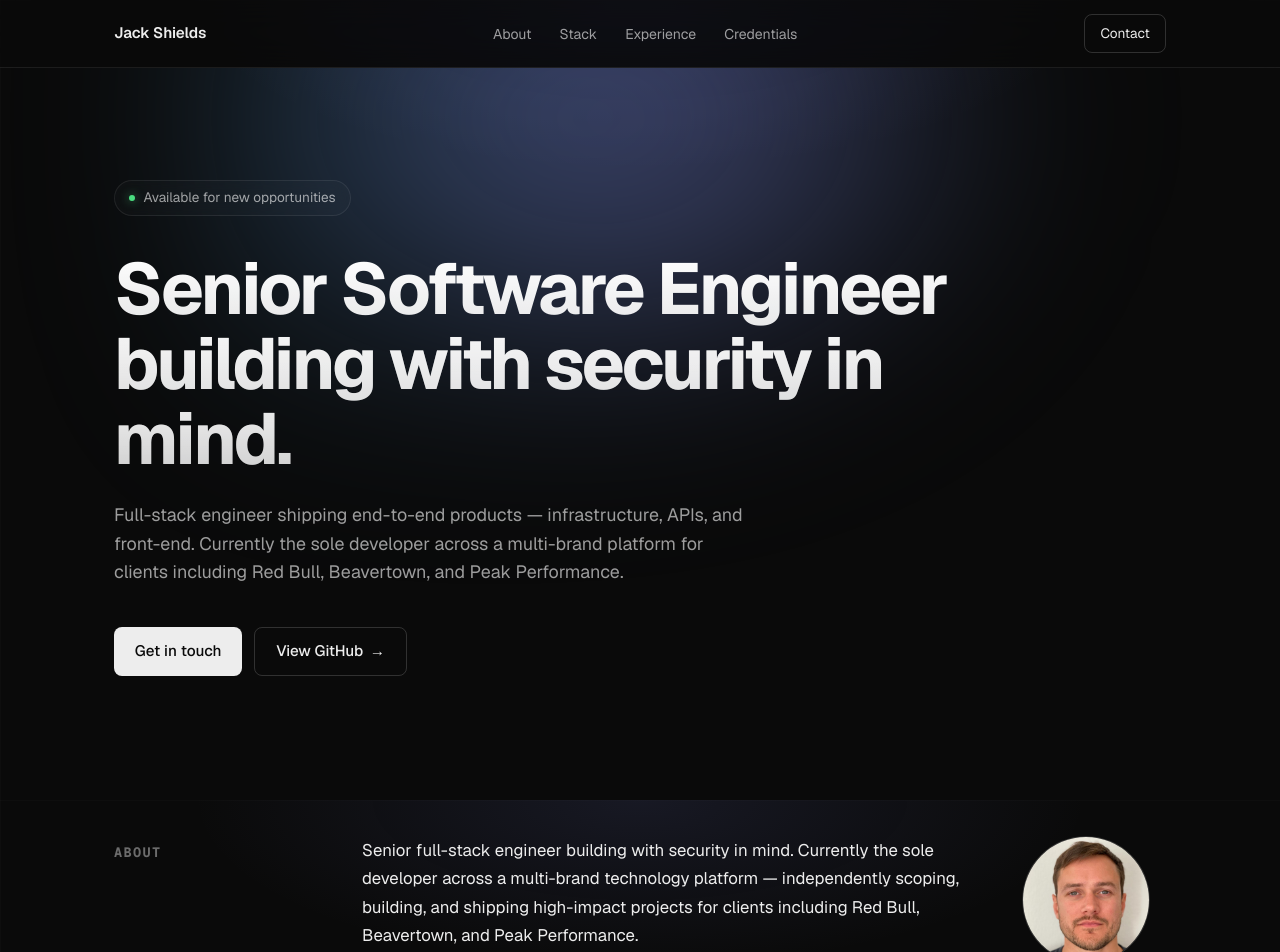
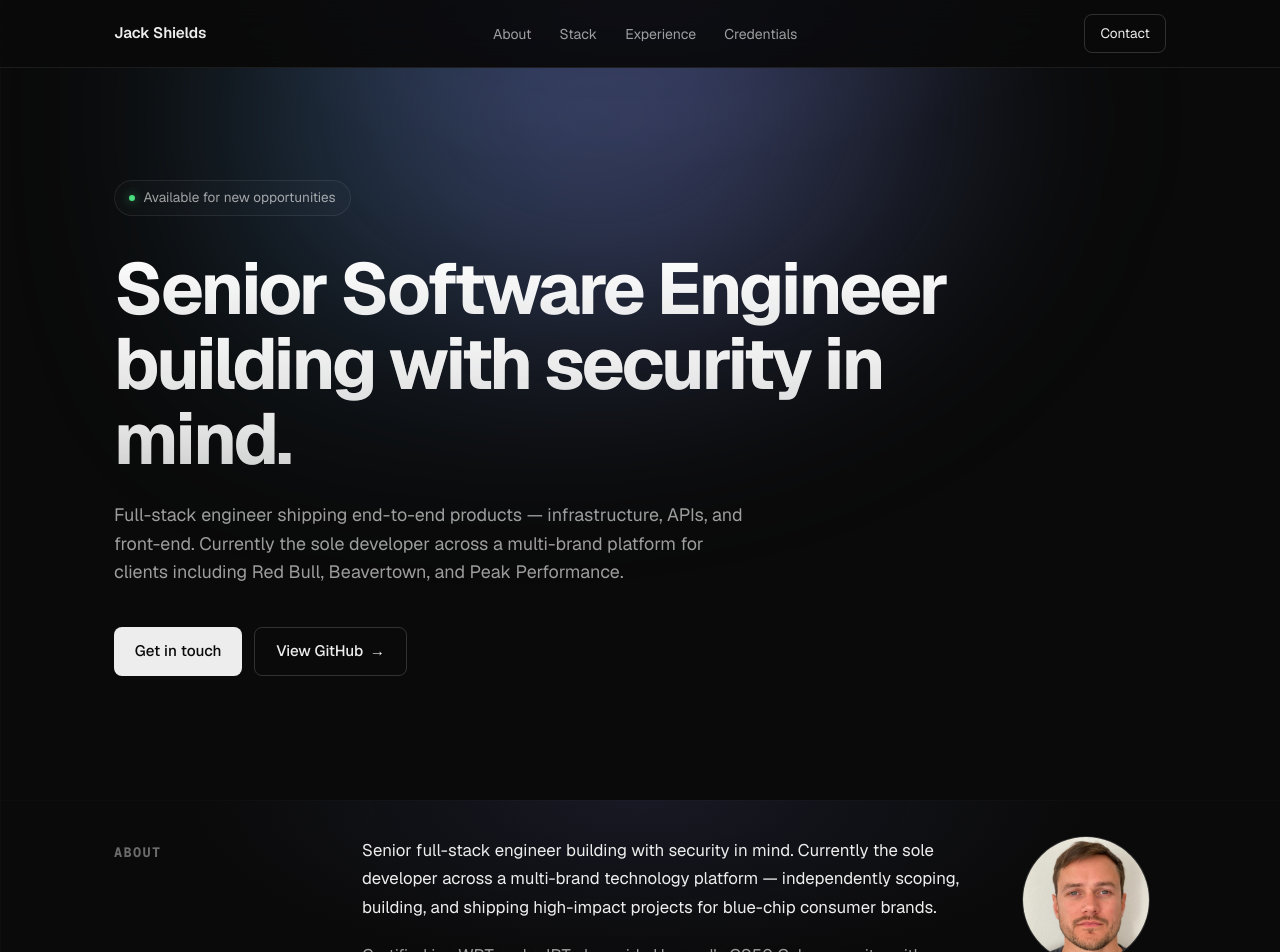
Before and after one commit to jshields123/my_site, a Next.js app: page / in a window 1280 px wide. Shown: the top 952 px of the page. Built offline with nearby package versions, Linux system fonts and the light colour scheme; no server answers.

Commit message:
updates to client names

```diff
--- a/app/components/About/About.tsx
+++ b/app/components/About/About.tsx
@@ -11,8 +11,7 @@ const About = () => {
             <p>
               Senior full-stack engineer building with security in mind. Currently the sole
               developer across a multi-brand technology platform — independently scoping,
-              building, and shipping high-impact projects for clients including Red Bull,
-              Beavertown, and Peak Performance.
+              building, and shipping high-impact projects for blue-chip consumer brands.
             </p>
             <p>
               Certified in eWPT and eJPT alongside Harvard&apos;s CS50 Cybersecurity, with
--- a/app/components/Experience/Experience.constants.ts
+++ b/app/components/Experience/Experience.constants.ts
@@ -12,7 +12,7 @@ export const EXPERIENCE: Role[] = [
     company: 'London',
     dates: '2023 — Present',
     description:
-      'Sole developer across the full technology stack for a multi-brand studio. Built a fully automated fulfilment pipeline integrating internal PM tooling with the DPD courier API. Rebuilt the customer ordering portal from Svelte to Next.js with a fresh Directus CMS and consolidated shop pathways. Designed a business-logic API layer for workflow automation, delivered a Red Bull City Guide product with a non-technical city management system, stood up GitHub Actions CI/CD from scratch across all projects, and recovered ~50% of server capacity through a full infrastructure audit.',
+      'Sole developer across the full technology stack for a multi-brand studio. Built a fully automated fulfilment pipeline integrating internal PM tooling with the DPD courier API. Rebuilt the customer ordering portal from Svelte to Next.js with a fresh Directus CMS and consolidated shop pathways. Designed a business-logic API layer for workflow automation, delivered a branded city guide product with a non-technical city management system, stood up GitHub Actions CI/CD from scratch across all projects, and recovered ~50% of server capacity through a full infrastructure audit.',
     tags: ['Next.js', 'TypeScript', 'Directus', 'Docker', 'GitHub Actions', 'AWS'],
   },
   {
--- a/app/layout.tsx
+++ b/app/layout.tsx
@@ -10,20 +10,20 @@ export const metadata: Metadata = {
   metadataBase: new URL(siteUrl),
   title: 'Jack Shields — Senior Software Engineer',
   description:
-    'Senior full-stack software engineer building with security in mind. Sole developer across a multi-brand technology platform — clients include Red Bull, Beavertown, and Peak Performance.',
+    'Senior full-stack software engineer building with security in mind. Comfortable owning the full product lifecycle — infrastructure, DevOps, API design, and front-end delivery.',
   openGraph: {
     type: 'website',
     url: siteUrl,
     title: 'Jack Shields — Senior Software Engineer',
     description:
-      'Senior full-stack software engineer building with security in mind. Sole developer across a multi-brand technology platform — clients include Red Bull, Beavertown, and Peak Performance.',
+      'Senior full-stack software engineer building with security in mind. Comfortable owning the full product lifecycle — infrastructure, DevOps, API design, and front-end delivery.',
     siteName: 'Jack Shields',
   },
   twitter: {
     card: 'summary_large_image',
     title: 'Jack Shields — Senior Software Engineer',
     description:
-      'Senior full-stack software engineer building with security in mind. Sole developer across a multi-brand technology platform — clients include Red Bull, Beavertown, and Peak Performance.',
+      'Senior full-stack software engineer building with security in mind. Comfortable owning the full product lifecycle — infrastructure, DevOps, API design, and front-end delivery.',
   },
   robots: {
     index: true,
```
